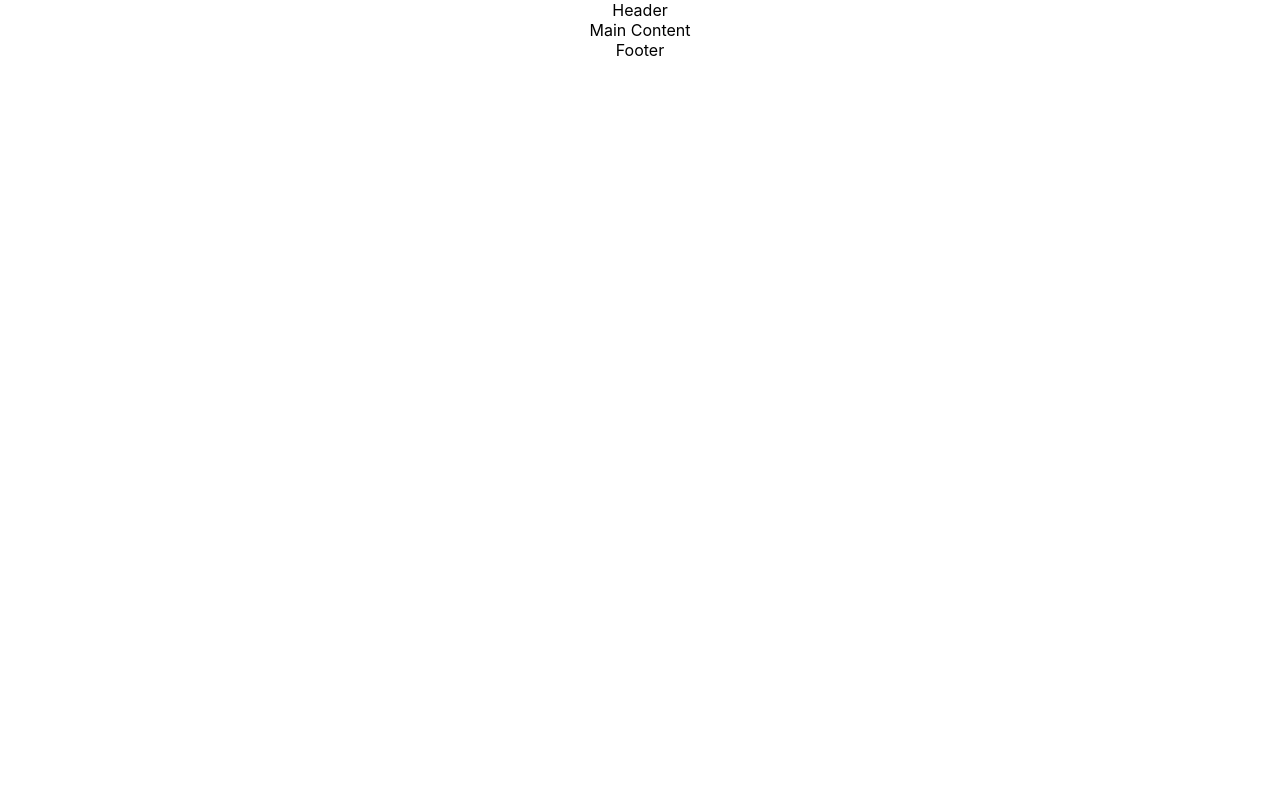
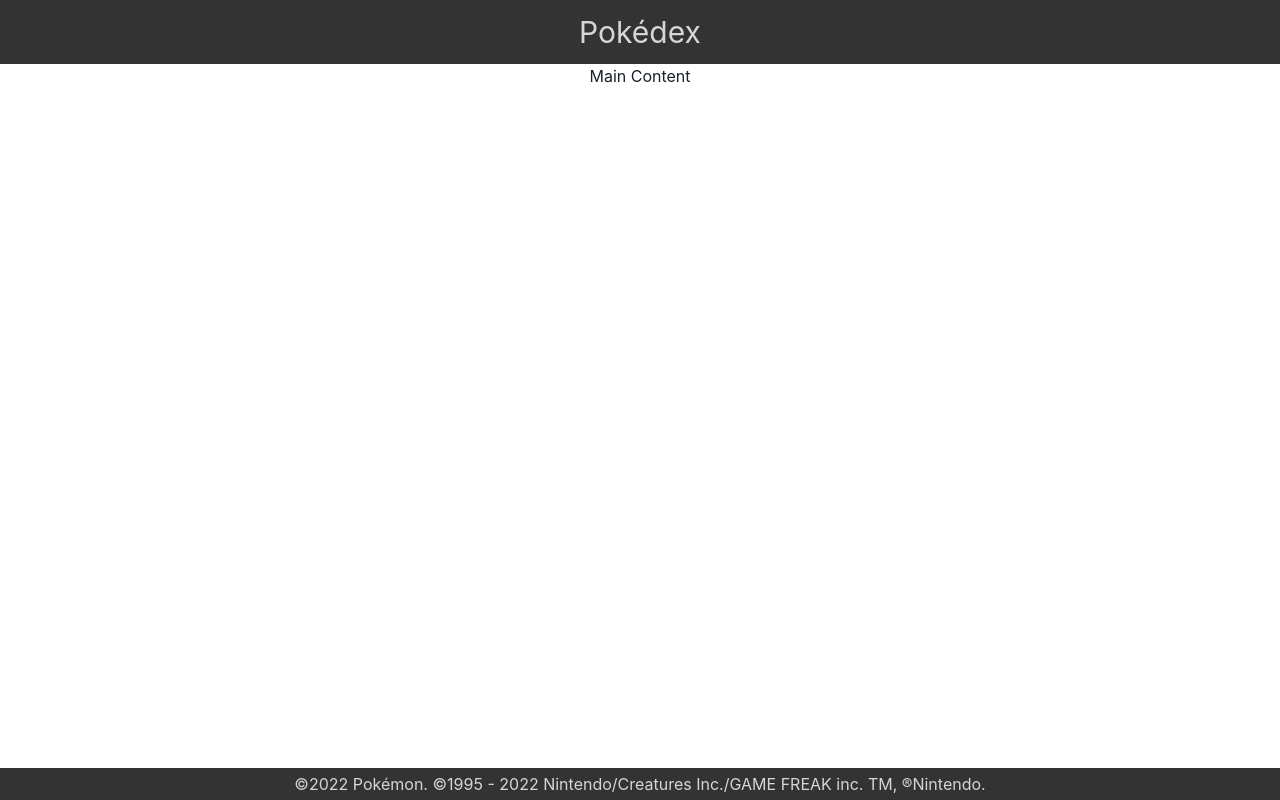
Before and after one commit to miluckshan-j/react-helmet-demo, a React (Create React App) app: page / in a window 1280 px wide. Built offline with nearby package versions, Linux system fonts and the light colour scheme.

Commit message:
implement header and footer component

```diff
--- a/package.json
+++ b/package.json
@@ -3,9 +3,13 @@
   "version": "0.1.0",
   "private": true,
   "dependencies": {
+    "@chakra-ui/react": "^2.4.1",
+    "@emotion/react": "^11.10.5",
+    "@emotion/styled": "^11.10.5",
     "@testing-library/jest-dom": "^5.16.5",
     "@testing-library/react": "^13.4.0",
     "@testing-library/user-event": "^13.5.0",
+    "framer-motion": "^7.6.7",
     "react": "^18.2.0",
     "react-dom": "^18.2.0",
     "react-scripts": "5.0.1",
--- a/src/App.js
+++ b/src/App.js
@@ -1,11 +1,12 @@
 import "./App.css";
+import { Header, Footer } from "./components";
 
 function App() {
   return (
     <div className="App">
-      <header>Header</header>
-      <main>Main Content</main>
-      <footer>Footer</footer>
+      <Header />
+      <main style={{ minHeight: "calc(100vh - 6rem)" }}>Main Content</main>
+      <Footer />
     </div>
   );
 }
--- /dev/null
+++ b/src/components/footer.component.js
@@ -0,0 +1,21 @@
+import React from "react";
+import { Flex, Text } from "@chakra-ui/react";
+
+const Footer = () => {
+  return (
+    <Flex
+      align="center"
+      justify="center"
+      as="header"
+      backgroundColor="blackAlpha.800"
+      py="1"
+      height="2rem"
+    >
+      <Text color="whiteAlpha.800" fontSize={["0.5rem", "md"]}>
+        {`©${new Date().getFullYear()} Pokémon. ©1995 - ${new Date().getFullYear()} Nintendo/Creatures Inc./GAME FREAK inc. TM, ®Nintendo.`}
+      </Text>
+    </Flex>
+  );
+};
+
+export default Footer;
--- /dev/null
+++ b/src/components/header.component.js
@@ -0,0 +1,21 @@
+import React from "react";
+import { Flex, Text } from "@chakra-ui/react";
+
+const Header = () => {
+  return (
+    <Flex
+      align="center"
+      justify="center"
+      as="header"
+      backgroundColor="blackAlpha.800"
+      py="1.5"
+      height="4rem"
+    >
+      <Text color="whiteAlpha.800" fontSize="3xl">
+        Pokédex
+      </Text>
+    </Flex>
+  );
+};
+
+export default Header;
--- /dev/null
+++ b/src/components/index.js
@@ -0,0 +1,4 @@
+import Header from "./header.component";
+import Footer from "./footer.component";
+
+export { Header, Footer };
--- a/src/index.js
+++ b/src/index.js
@@ -3,11 +3,14 @@
 import "./index.css";
 import App from "./App";
 import reportWebVitals from "./reportWebVitals";
+import { ChakraProvider } from "@chakra-ui/react";
 
 const root = ReactDOM.createRoot(document.getElementById("root"));
 root.render(
   <React.StrictMode>
-    <App />
+    <ChakraProvider>
+      <App />
+    </ChakraProvider>
   </React.StrictMode>
 );
 
```
Also changed, not shown: 1 other file (tests, documents, lock files or other folders).
